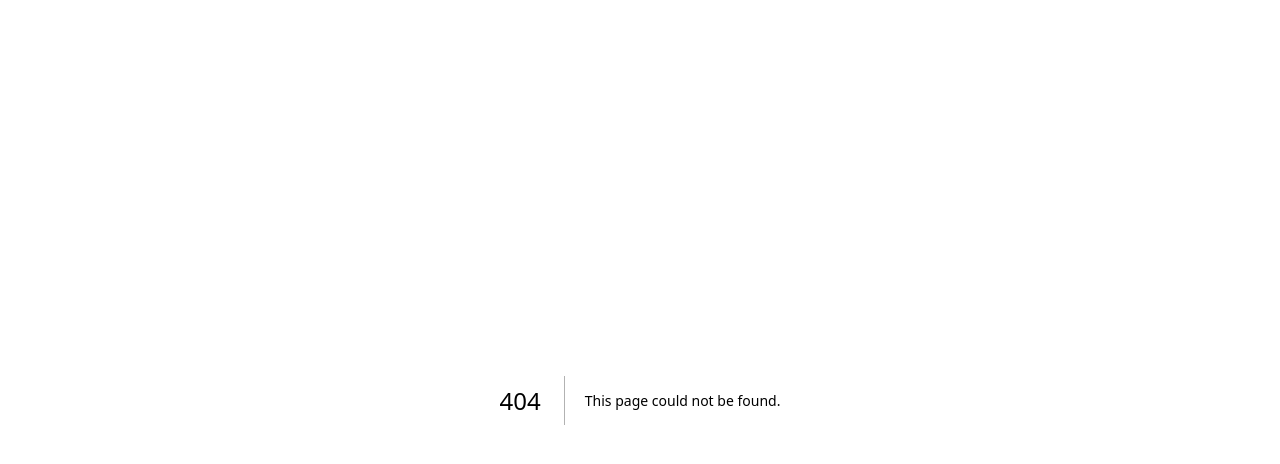
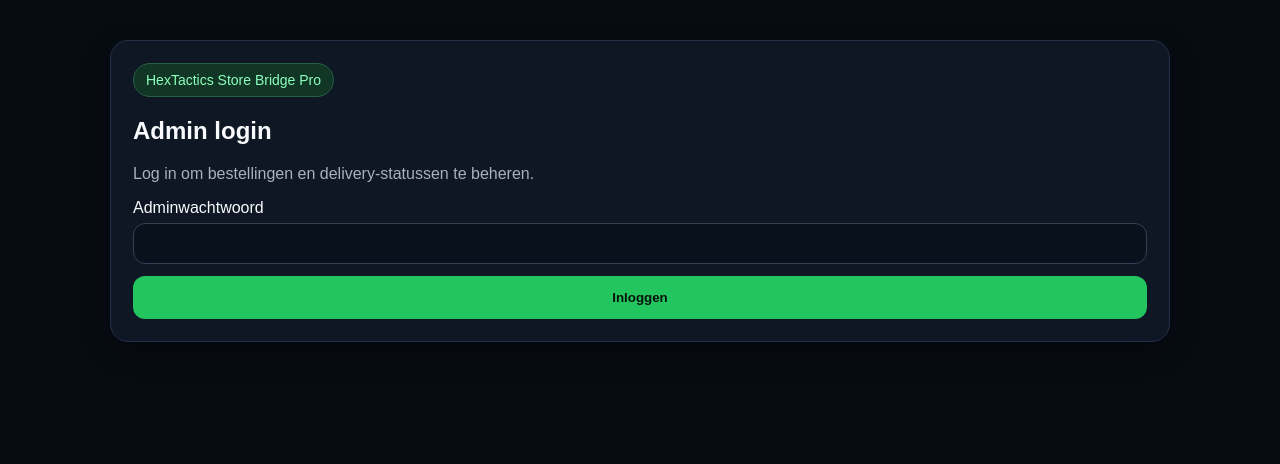
Before and after one commit to Jv420/Fivemdelfzijlrpstore, a Next.js app: page /admin/login in a window 1280 px wide. Before the commit this address had no page. Shown: the top 464 px of the page. Built offline with nearby package versions, Linux system fonts and the light colour scheme.

Commit message:
Add admin login page

```diff
--- /dev/null
+++ b/app/admin/login/page.tsx
@@ -0,0 +1,25 @@
+export default async function AdminLoginPage({
+  searchParams,
+}: {
+  searchParams: Promise<{ error?: string }>;
+}) {
+  const params = await searchParams;
+
+  return (
+    <main className="wrap admin-shell">
+      <section className="card admin-login">
+        <span className="badge">HexTactics Store Bridge Pro</span>
+        <h1>Admin login</h1>
+        <p className="muted">Log in om bestellingen en delivery-statussen te beheren.</p>
+        {params.error && <div className="notice danger">Onjuist adminwachtwoord.</div>}
+        <form action="/api/admin/login" method="POST">
+          <label>
+            Adminwachtwoord
+            <input name="password" type="password" autoComplete="current-password" required />
+          </label>
+          <button className="btn" type="submit">Inloggen</button>
+        </form>
+      </section>
+    </main>
+  );
+}
```
